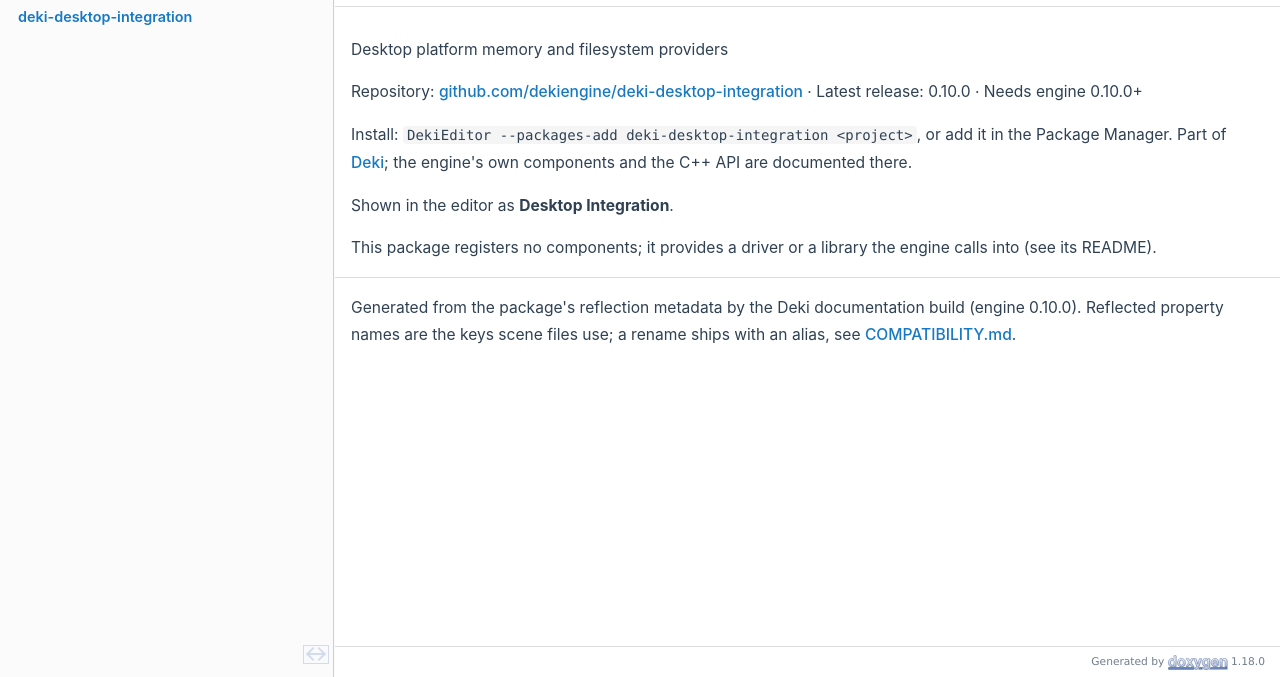
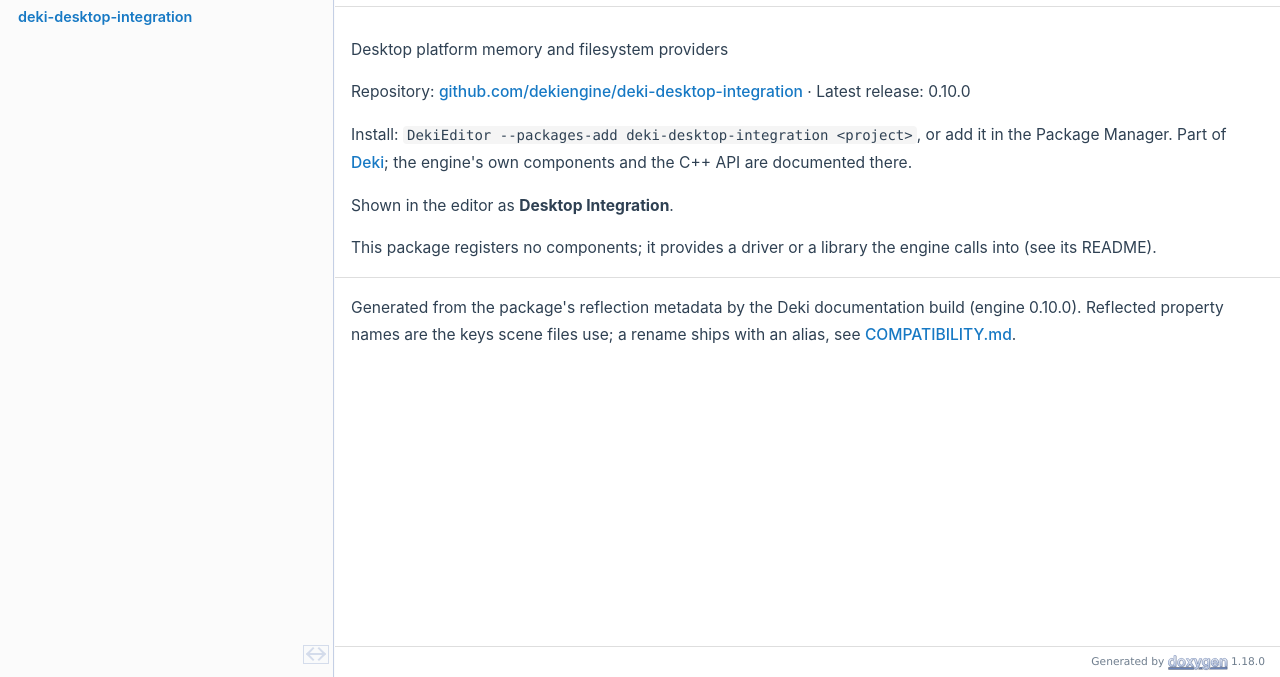
Before and after one commit to dekiengine/deki-desktop-integration, a plain HTML site: page index.html in a window 1280 px wide. Shown: the part 123-800 px from the top of the page. Drawn offline with Linux system fonts and the light colour scheme.

Commit message:
Docs for deki-desktop-integration from deki-editor 9500697

```diff
--- a/index.html
+++ b/index.html
@@ -80,7 +80,7 @@ document.addEventListener('DOMContentLoaded',() => { initNavTree('index.html',''
 <div class="contents">
 <div class="textblock"><p><a class="anchor" id="mainpage"></a></p>
 <p>Desktop platform memory and filesystem providers</p>
-<p>Repository: <a href="https://github.com/dekiengine/deki-desktop-integration">github.com/dekiengine/deki-desktop-integration</a> · Latest release: 0.10.0 · Needs engine 0.10.0+</p>
+<p>Repository: <a href="https://github.com/dekiengine/deki-desktop-integration">github.com/dekiengine/deki-desktop-integration</a> · Latest release: 0.10.0</p>
 <p>Install: <span class="tt">DekiEditor --packages-add deki-desktop-integration &lt;project&gt;</span>, or add it in the Package Manager. Part of <a href="https://dekiengine.github.io/docs/">Deki</a>; the engine's own components and the C++ API are documented there.</p>
 <p>Shown in the editor as <b>Desktop Integration</b>.</p>
 <p>This package registers no components; it provides a driver or a library the engine calls into (see its README).</p>
```
